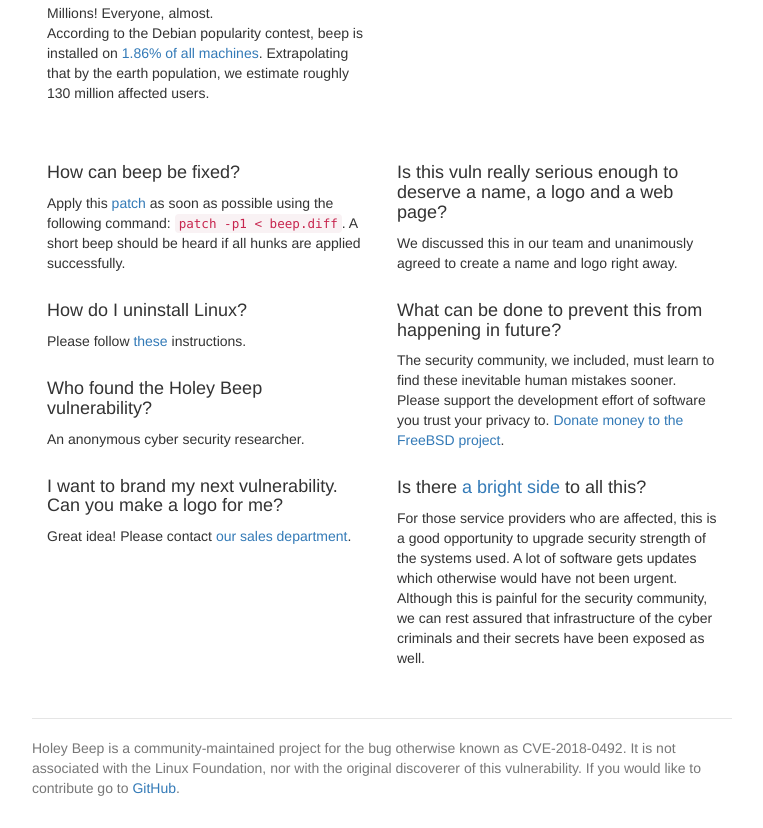
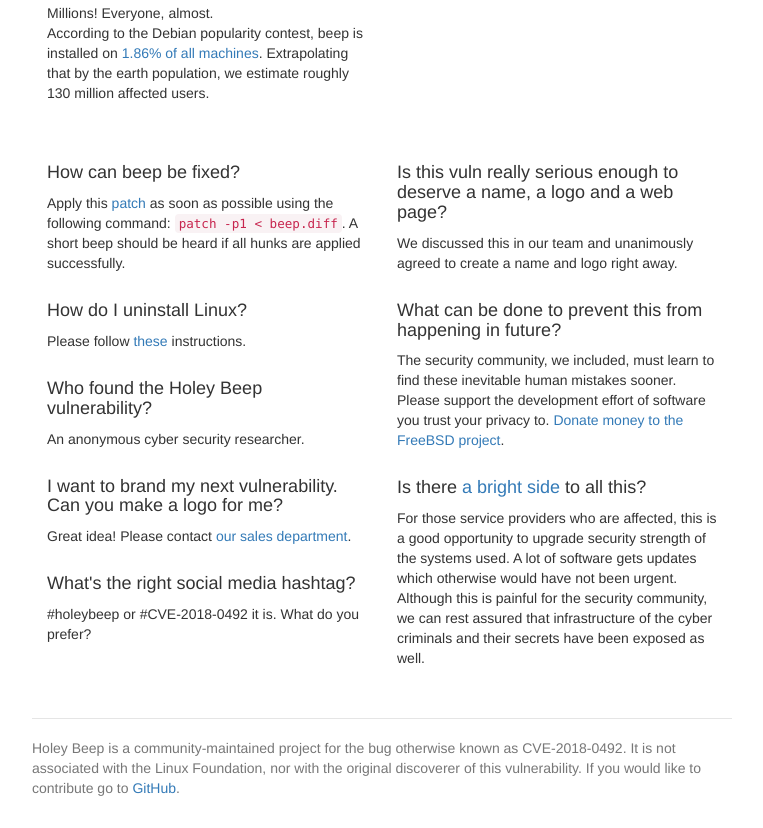
Before and after one commit to holeybeep/holeybeep, a plain HTML site: page index.html in a window 1280 px wide. Shown: the part 1692-2520 px from the top of the page, without its empty margins (258-1021 px from the left). Drawn offline with nearby package versions, Linux system fonts and the light colour scheme.

Commit message:
Add hashtag.

```diff
--- a/index.html
+++ b/index.html
@@ -95,6 +95,9 @@
 
           <h4>I want to brand my next vulnerability. Can you make a logo for me?</h4>
           <p>Great idea! Please contact <a href="mailto:sales@0day.marketing">our sales department</a>.</p>
+
+          <h4>What's the right social media hashtag?</h4>
+          <p>#holeybeep or #CVE-2018-0492 it is. What do you prefer?</p>
         </div>
 
         <div class="col-lg-6">
```
